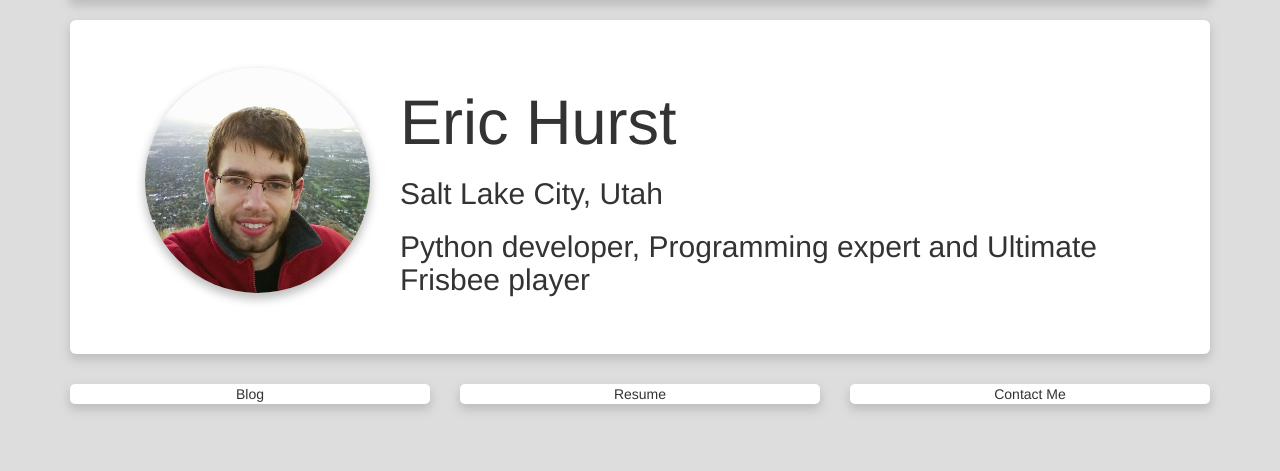
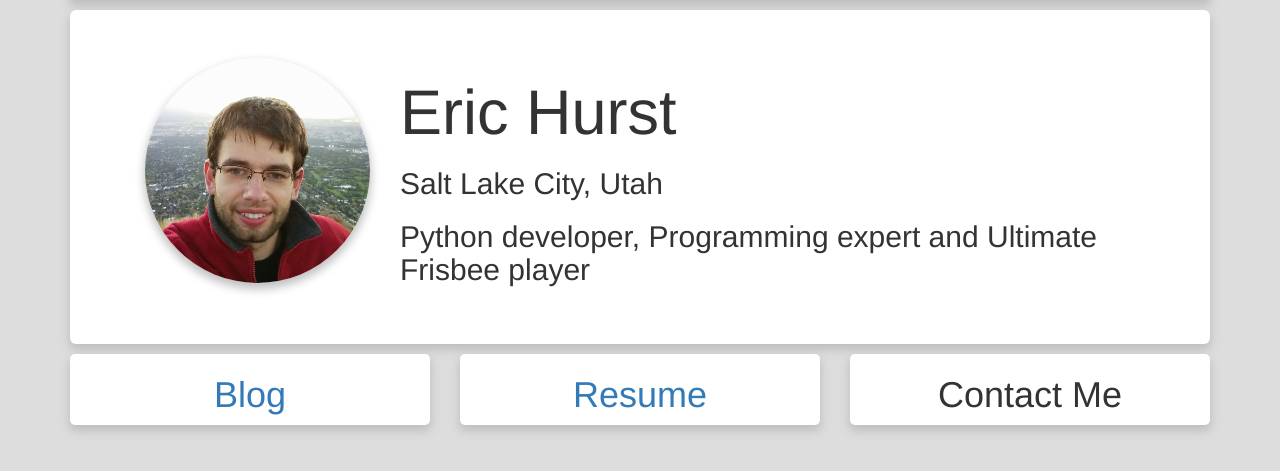
Before and after one commit to minkusanderic/eric-hurst-portfolio, a Django app: page / in a window 1280 px wide. Shown: the part 52-523 px from the top of the page. Run offline with Django 3.2, Linux system fonts and the light colour scheme; parts of the project's set-up code (start-up, migrations or seed data) failed here and were passed over; some libraries are stand-ins or nearby versions.

Commit message:
Fixed up home page

```diff
--- a/home/static/home.css
+++ b/home/static/home.css
@@ -16,6 +16,7 @@
 -moz-box-shadow: 0px 5px 10px 1px rgba(191,191,191,1);
 box-shadow: 0px 5px 10px 1px rgba(191,191,191,1);
 background-color: white;
+margin-bottom: 10px;
 }
 
 .round-corner {
--- a/home/templates/home/index.html
+++ b/home/templates/home/index.html
@@ -22,19 +22,29 @@
   <div id="content" class="row">
 
       <div class="col-md-4 text-center">
-        <div class="round-corner popout">
+        <div style="padding-top:.5pt; padding-bottom:.5pt;" class="round-corner popout">
+          <a href="{% url "blog.views.index" %}">
+          <h1>
           Blog
+          </h1>
+          </a>
         </div>
       </div >
 
       <div class="col-md-4 text-center">
-        <div class="round-corner popout">
+        <div style="padding-top:.5pt; padding-bottom:.5pt;" class="round-corner popout">
+          <a href="{% url "resume.views.index" %}">
+          <h1>
           Resume
+          </h1>
+          </a>
         </div>
       </div >
       <div class="col-md-4 text-center">
-        <div class="round-corner popout">
+        <div style="padding-top:.5pt; padding-bottom:.5pt;" class="round-corner popout">
+          <h1>
           Contact Me
+          </h1>
         </div>
       </div >
   </div>
```
